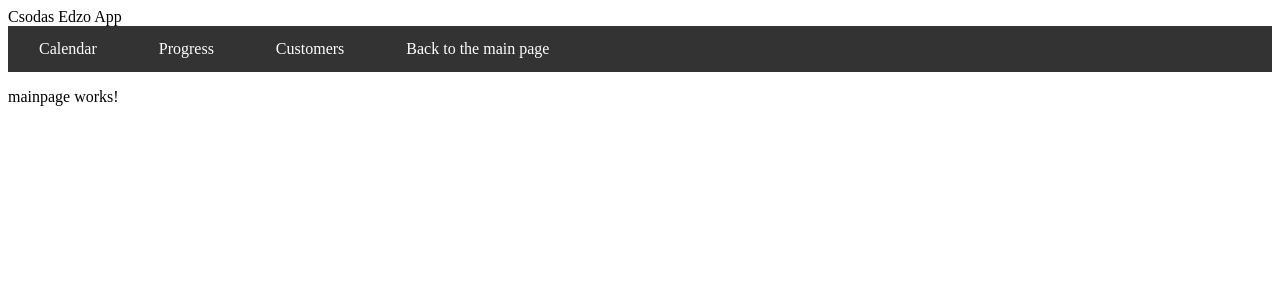
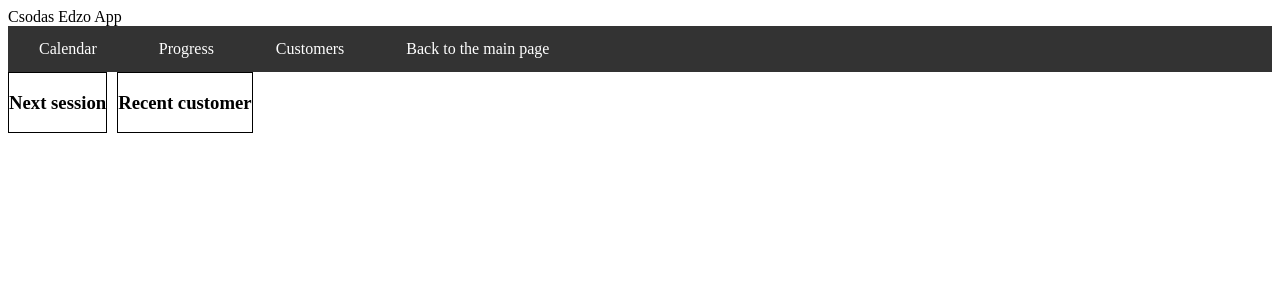
Before and after one commit to Doeme69/webkertedzo, an Angular app in the folder edzoApp/: page / in a window 1280 px wide. Shown: the top 300 px of the page. Built offline with nearby package versions, Linux system fonts and the light colour scheme.

Commit message:
added some changes to main page

```diff
--- a/edzoApp/src/app/app.component.ts
+++ b/edzoApp/src/app/app.component.ts
@@ -6,5 +6,5 @@ import { Component } from '@angular/core';
   styleUrls: ['./app.component.css']
 })
 export class AppComponent {
-  title = 'edzoApp';
+
 }
--- a/edzoApp/src/app/mainpage/mainpage.component.css
+++ b/edzoApp/src/app/mainpage/mainpage.component.css
@@ -0,0 +1,8 @@
+.main-container{
+  display: flex;
+  gap: 10px;
+}
+
+.miniCalendar, .miniProgress{
+  border: 1px solid black;
+}
--- a/edzoApp/src/app/mainpage/mainpage.component.html
+++ b/edzoApp/src/app/mainpage/mainpage.component.html
@@ -1 +1,8 @@
-<p>mainpage works!</p>
+<div class="main-container">
+  <div class="miniCalendar">
+    <h3>Next session</h3>
+  </div>
+  <div class="miniProgress">
+    <h3>Recent customer</h3>
+  </div>
+</div>
```
Also changed, not shown: 1 other file (tests, documents, lock files or other folders).
